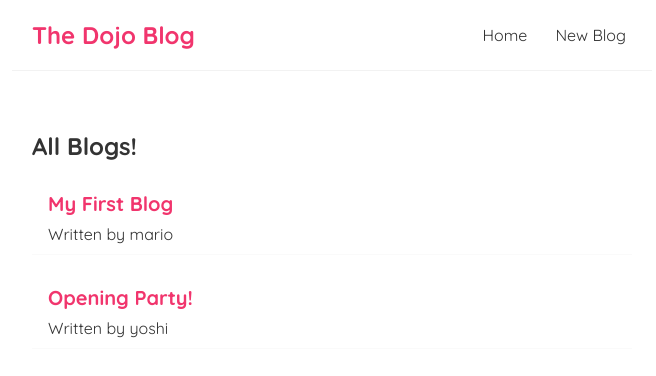
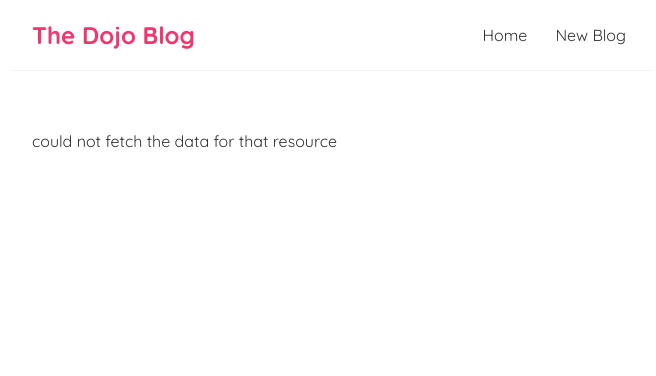
Before and after one commit to farouk-afolabi/dojo-blog, a React (Create React App) app: page / in a window 1280 px wide. Shown: the top 376 px of the page, without its empty margins (308-964 px from the left). Built offline with nearby package versions, Linux system fonts and the light colour scheme; no server answers; data requests are answered from the project's data file.

Commit message:
handling fetch errors

```diff
--- a/src/Home.js
+++ b/src/Home.js
@@ -10,7 +10,7 @@ const Home = () => {
 
     useEffect(() => {
         setTimeout(() => {
-        fetch('http://localhost:8000/blogs')
+        fetch('http://localhost:8000/blogss')
         .then(res => {
             if(!res.ok) {
                 throw Error('could not fetch the data for that resource');
```
